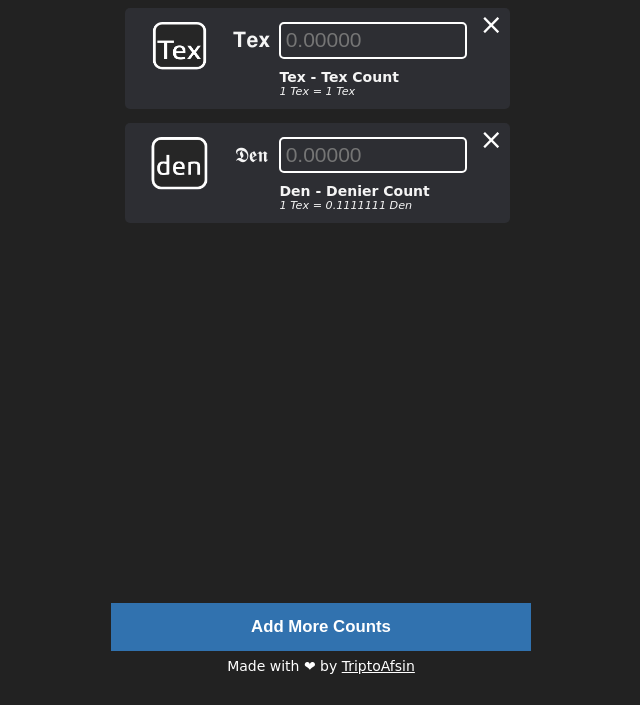
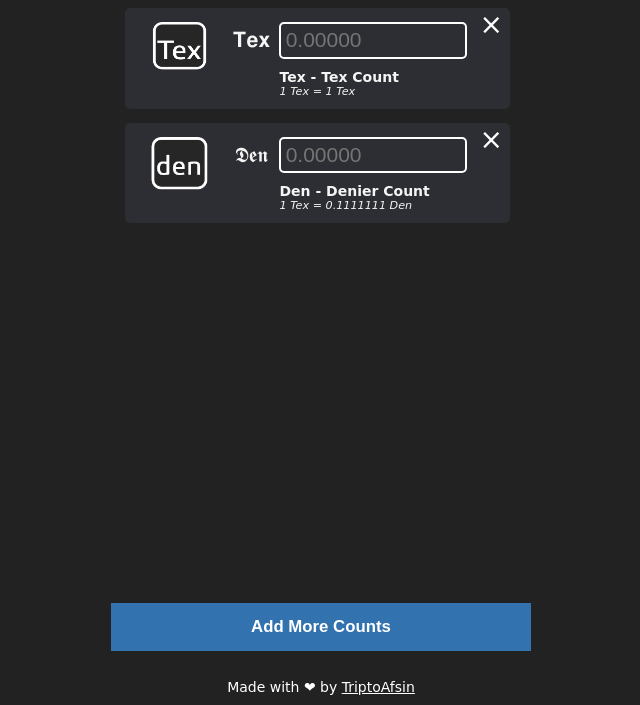
Before and after one commit to TriptoAfsin/CountKoto-, a plain HTML site: page Direct.html in a window 1280 px wide. Shown: the part 148-853 px from the top of the page, without its empty margins (319-959 px from the left). Before the commit the page ends 832 px from the top, so only its background shows below. Drawn offline with Linux system fonts and the light colour scheme; a web font is replaced by a local one.

Commit message:
Update style.css

```diff
--- a/style.css
+++ b/style.css
@@ -289,7 +289,7 @@ ul.add-currency-list li.disabled {
 
 
 .about{
-    margin-top: 0.5rem;
+    margin-top: 2rem;
     text-align: center;
     color: white;
 }
@@ -297,21 +297,3 @@ ul.add-currency-list li.disabled {
 .link{
     color: white;
 }
-
-
-/*
-@media (max-width: 400px) {
-    html { font-size: 14px; }
-    .container { width: 100%; margin: 0 auto; }
-    ul.currencies { height: calc(100vh - 83px - 34px - 51px); }
-    .header h1 { font-size: 2rem; }
-    .flag { width: 3rem; height: 2rem; }
-    .info .input span { font-size: 1.25rem; width: 3.5rem; }
-    .info .input input { font-size: 1.25rem; width: 76%;}
-    .info .currency-name { margin-left: 3.5rem; }
-    .info .base-currency-rate { margin-left: 3.5rem; }
-    ul.add-currency-list { bottom: 48px; height: calc(100vh - 80px - 51px); }
-    .add-currency-btn img { left: 25%; top:0.65rem; }
-  }
-
-*/
```
